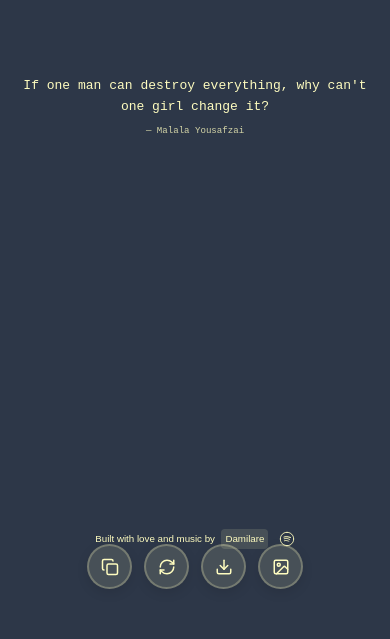
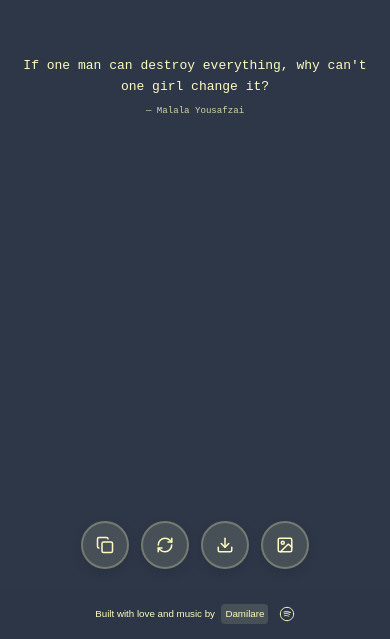
Before and after one commit to damilareoo/quotes-generator, a Next.js app: page / in a window 390 px wide. Shown: the part 205-844 px from the top of the page. Built offline with nearby package versions, Linux system fonts and the light colour scheme; a web font is replaced by a local one.

Commit message:
fix: adjust mobile spacing for Inspiration Canvas app
Improve spacing between buttons and footer for mobile view.

Co-authored-by: Damilare Osofisan <161754462+damilareoo@users.noreply.github.com>

```diff
--- a/app/page.tsx
+++ b/app/page.tsx
@@ -262,6 +262,7 @@ export default function ColorQuotes() {
     border: "none",
   }
 
+  // Update the contentStyle to ensure proper spacing
   const contentStyle = {
     flex: 1,
     display: "flex",
@@ -271,13 +272,14 @@ export default function ColorQuotes() {
     padding: 0,
     position: "relative" as const,
     overflow: "hidden",
-    // Adjust max height to ensure content fits on mobile
-    maxHeight: useCompactLayout ? "calc(100vh - 120px)" : "calc(100vh - 60px)",
+    // Adjust max height to ensure content fits on mobile with proper spacing
+    maxHeight: useCompactLayout ? "calc(100vh - 130px)" : "calc(100vh - 60px)",
     margin: 0,
     border: "none",
     background: "none",
   }
 
+  // Update the quoteContainerStyle to ensure proper spacing from buttons
   const quoteContainerStyle = {
     display: "flex",
     flexDirection: "column" as const,
@@ -288,12 +290,12 @@ export default function ColorQuotes() {
     // Adjust padding for mobile
     padding: useCompactLayout ? "1rem" : windowSize.width > 480 ? "2rem" : "1.5rem",
     // Adjust bottom margin to ensure buttons are visible
-    marginBottom: useCompactLayout ? "100px" : "80px",
+    marginBottom: useCompactLayout ? "130px" : "100px",
     border: "none",
     boxShadow: "none",
     background: "none",
     // Add max-height to ensure content doesn't overflow
-    maxHeight: useCompactLayout ? "calc(100vh - 160px)" : "calc(100vh - 140px)",
+    maxHeight: useCompactLayout ? "calc(100vh - 180px)" : "calc(100vh - 140px)",
     overflowY: "auto" as const,
     // Hide scrollbar but allow scrolling
     scrollbarWidth: "none" as const,
@@ -337,8 +339,9 @@ export default function ColorQuotes() {
     minFontSize: useCompactLayout ? "0.8rem" : "1rem",
   }
 
+  // Update the footerStyle to ensure it stays at the bottom with proper spacing
   const footerStyle = {
-    padding: useCompactLayout ? "0.5rem" : "1rem",
+    padding: useCompactLayout ? "0.75rem 0.5rem" : "1rem",
     width: "100%",
     display: "flex",
     justifyContent: "center",
@@ -349,13 +352,16 @@ export default function ColorQuotes() {
     fontFamily: "Geist, sans-serif",
     transition: "all 0.8s ease-in-out",
     flexWrap: "wrap" as const,
-    // Reduce minimum height on mobile
-    minHeight: useCompactLayout ? "40px" : "60px",
-    position: "relative" as const,
+    // Ensure consistent height on mobile
+    minHeight: useCompactLayout ? "50px" : "60px",
+    position: "fixed" as const,
+    bottom: 0,
     zIndex: 10,
     border: "none",
     boxShadow: "none",
-    background: "none",
+    // Add a semi-transparent background that matches the main background
+    background: `${colorScheme.background}F0`,
+    backdropFilter: "blur(5px)",
     margin: 0,
   }
 
@@ -369,11 +375,11 @@ export default function ColorQuotes() {
     transition: "all 0.3s ease",
   }
 
-  // Button container style for grouping buttons
+  // Update the buttonContainerStyle to increase the distance from the footer
   const buttonContainerStyle = {
     position: "fixed" as const,
-    // Adjust position to ensure visibility
-    bottom: useCompactLayout ? "50px" : "80px",
+    // Adjust position to ensure visibility and better spacing from footer
+    bottom: useCompactLayout ? "70px" : "80px",
     left: "50%",
     transform: "translateX(-50%)",
     display: "flex",
@@ -384,14 +390,15 @@ export default function ColorQuotes() {
     zIndex: 100,
   }
 
+  // Update the buttonStyle to ensure proper sizing on mobile
   const buttonStyle = {
     backgroundColor: `${colorScheme.text}20`,
     color: colorScheme.text,
     border: `2px solid ${colorScheme.text}40`,
     borderRadius: "50%",
     // Adjust button size for better touch targets on mobile
-    width: useCompactLayout ? "45px" : windowSize.width > 480 ? "60px" : "50px",
-    height: useCompactLayout ? "45px" : windowSize.width > 480 ? "60px" : "50px",
+    width: useCompactLayout ? "48px" : windowSize.width > 480 ? "60px" : "50px",
+    height: useCompactLayout ? "48px" : windowSize.width > 480 ? "60px" : "50px",
     display: "flex",
     alignItems: "center",
     justifyContent: "center",
```
Also changed, not shown: 1 other file (tests, documents, lock files or other folders).
